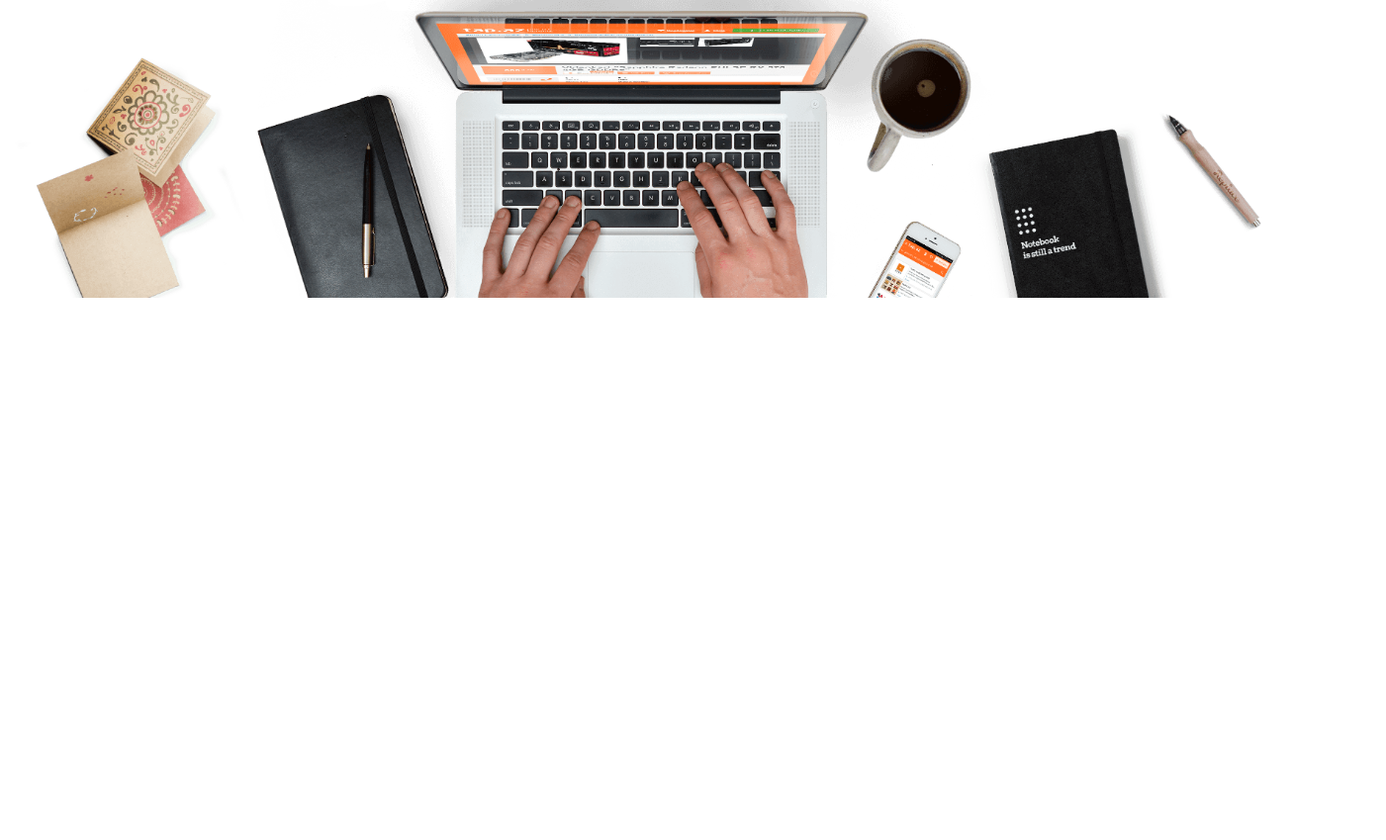
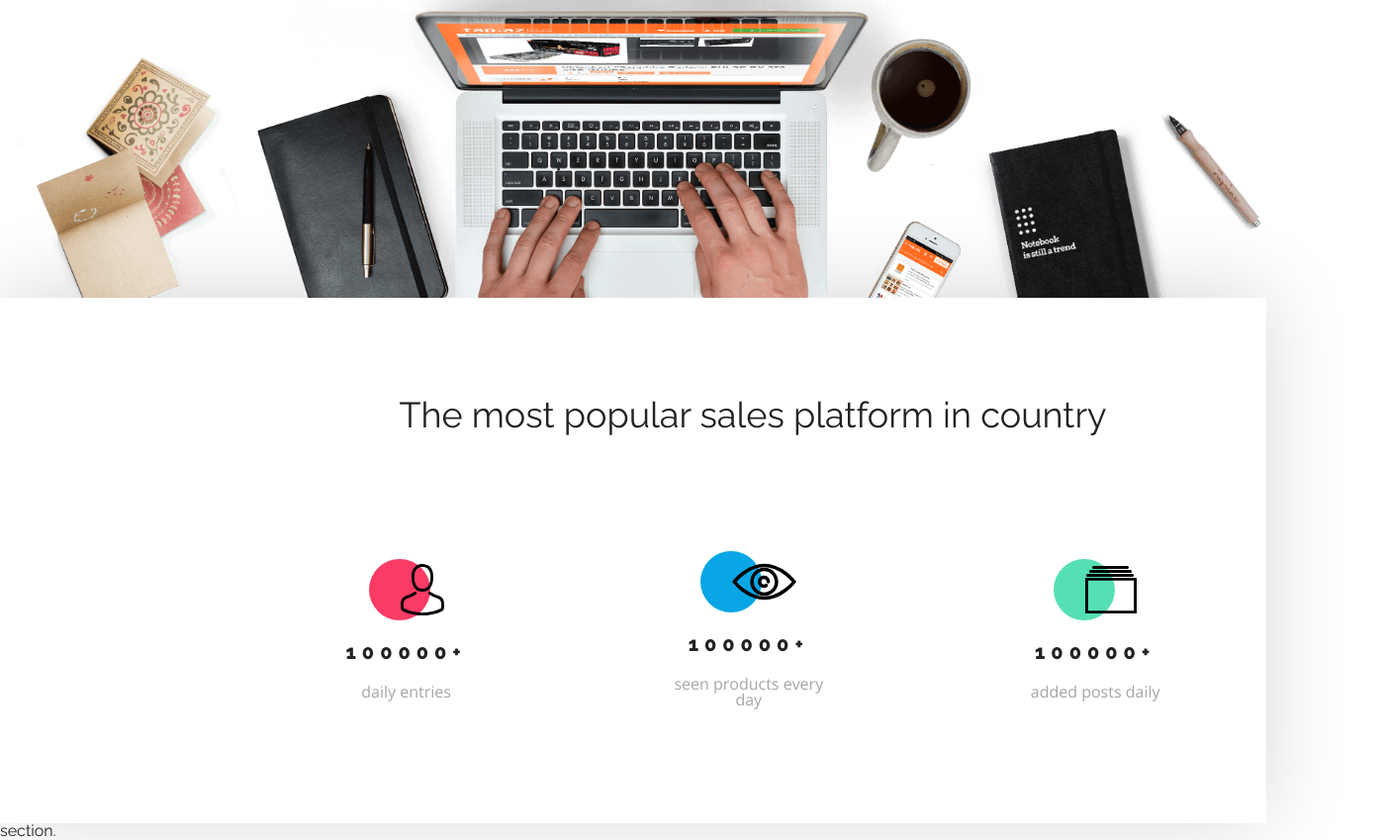
Before and after one commit to klaudiuszfraj/best-shop, a plain HTML site: page index.html in a window 1280 px wide. Shown: the part 435-1284 px from the top of the page at 99% size, 1401 px wide, since content can reach past the window. Before the commit the page ends 912 px from the top, so only its background shows below. Drawn offline with nearby package versions, Linux system fonts and the light colour scheme.

Commit message:
add statistic section

```diff
--- a/css/main.css
+++ b/css/main.css
@@ -100,3 +100,70 @@ main{
 .main__banner img{
     margin-top: -30px;
 }
+/*statiscic*/
+.statiscic{
+    height: 531px;
+    box-shadow: 0 -5px 80px #00000029;
+}
+.statiscic__content{
+    padding: 100px 0 0 121px;
+    display: flex;
+    flex-direction: column;
+    justify-content: space-around;
+    align-items: center;
+}
+.statiscic__content > h1{
+    font-size: 36px;
+    margin-bottom: 120px;
+}
+.statiscic__content > .boxes{
+    width: 80%;
+    display: flex;
+    justify-content: space-around;
+    align-items: center;
+}
+.box{
+    display: flex;
+    flex-direction: column;
+    justify-content: space-around;
+    align-items: center;
+    max-width: 168px;
+}
+.box img{
+    position: relative;
+    left: -15px;
+}
+.box > span{
+    display: flex;
+    align-self: center;
+    justify-content: center;
+}
+.box > span::before {
+    content: "";
+    background-color: var(--color-redish);
+    width: 62px ;
+    height: 62px;
+    border-radius: 50%;
+    position: relative;
+    left: 15px;
+}
+/*todo :: da sie zaznaczyc te spant za pomoca selektorów?*/
+/*.boxes span:nth-child(2){*/
+/*    background-color: var(--color-primary);*/
+/*}*/
+.box .span_bg1::before{
+    background-color: var(--color-primary);
+}
+.box .span_bg2::before{
+    background-color: var(--color-green);
+}
+.box > h2{
+    margin: 22px 0;
+    font-weight: 800;
+    font-size: 20px;
+    letter-spacing: 6px;
+}
+.box > p{
+    color: var(--color-grey);
+    text-align: center;
+}
--- a/index.html
+++ b/index.html
@@ -31,6 +31,37 @@
       <a href="#">Open your shop</a>
       <img src="images/Background.png" alt="">
     </div>
+    <section class="statiscic">
+      <div class="statiscic__content container">
+        <h1>
+          The most popular sales platform in country
+        </h1>
+        <div class="boxes">
+          <div class="box">
+            <span>
+              <img src="./images/Person.svg" alt="preson">
+            </span>
+              <h2>100000+</h2>
+            <p>daily entries</p>
+          </div>
+          <div class="box">
+            <span class="span_bg1">
+              <img src="./images/Eye.svg" alt="preson">
+            </span>
+            <h2>100000+</h2>
+            <p>seen products every day</p>
+          </div>
+          <div class="box">
+            <span class="span_bg2">
+              <img src="./images/Catalog.svg" alt="preson">
+            </span>
+            <h2>100000+</h2>
+            <p>added posts daily</p>
+          </div>
+        </div>
+      </div>
+    </section>
+    section.
   </main>
 </body>
 </html>
```
